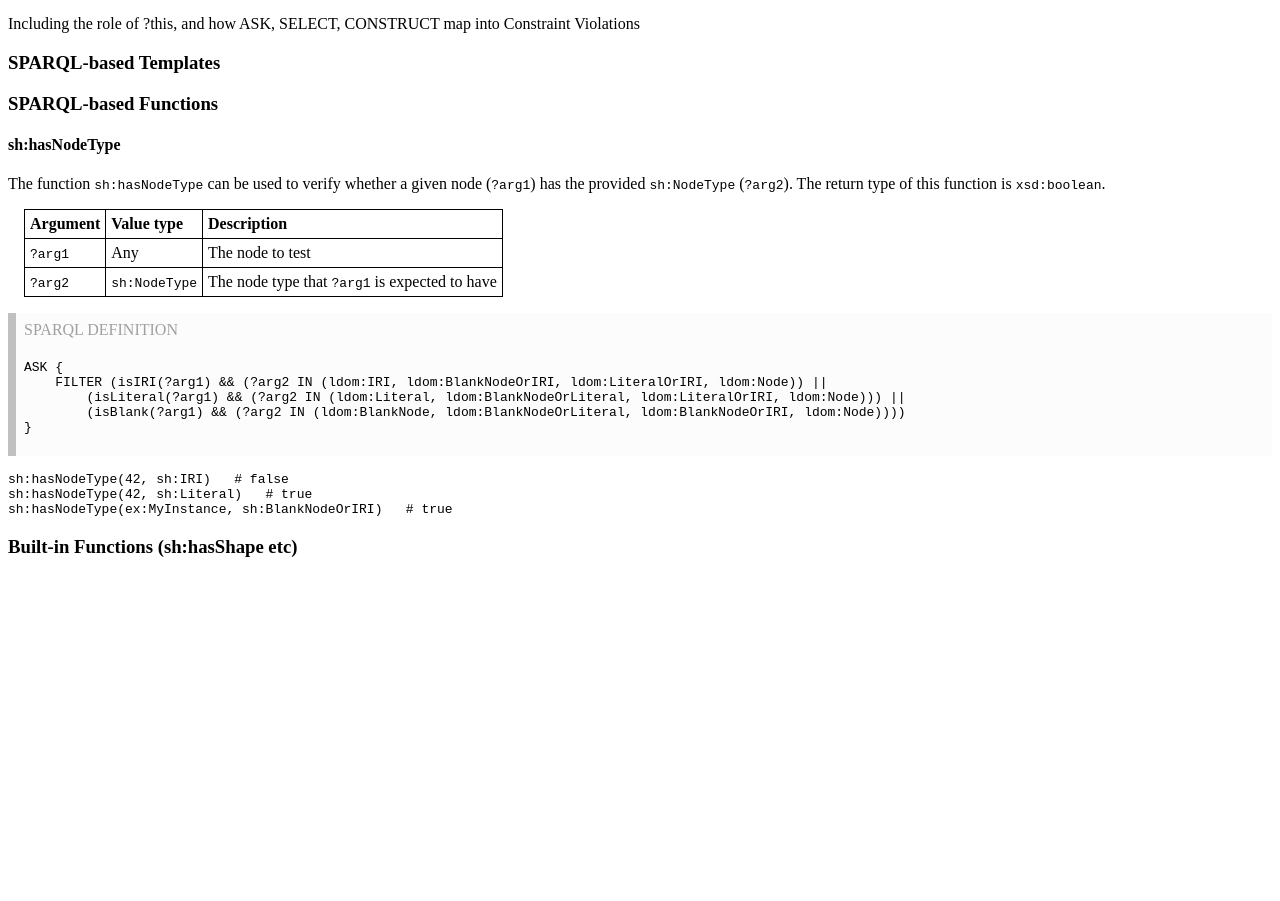
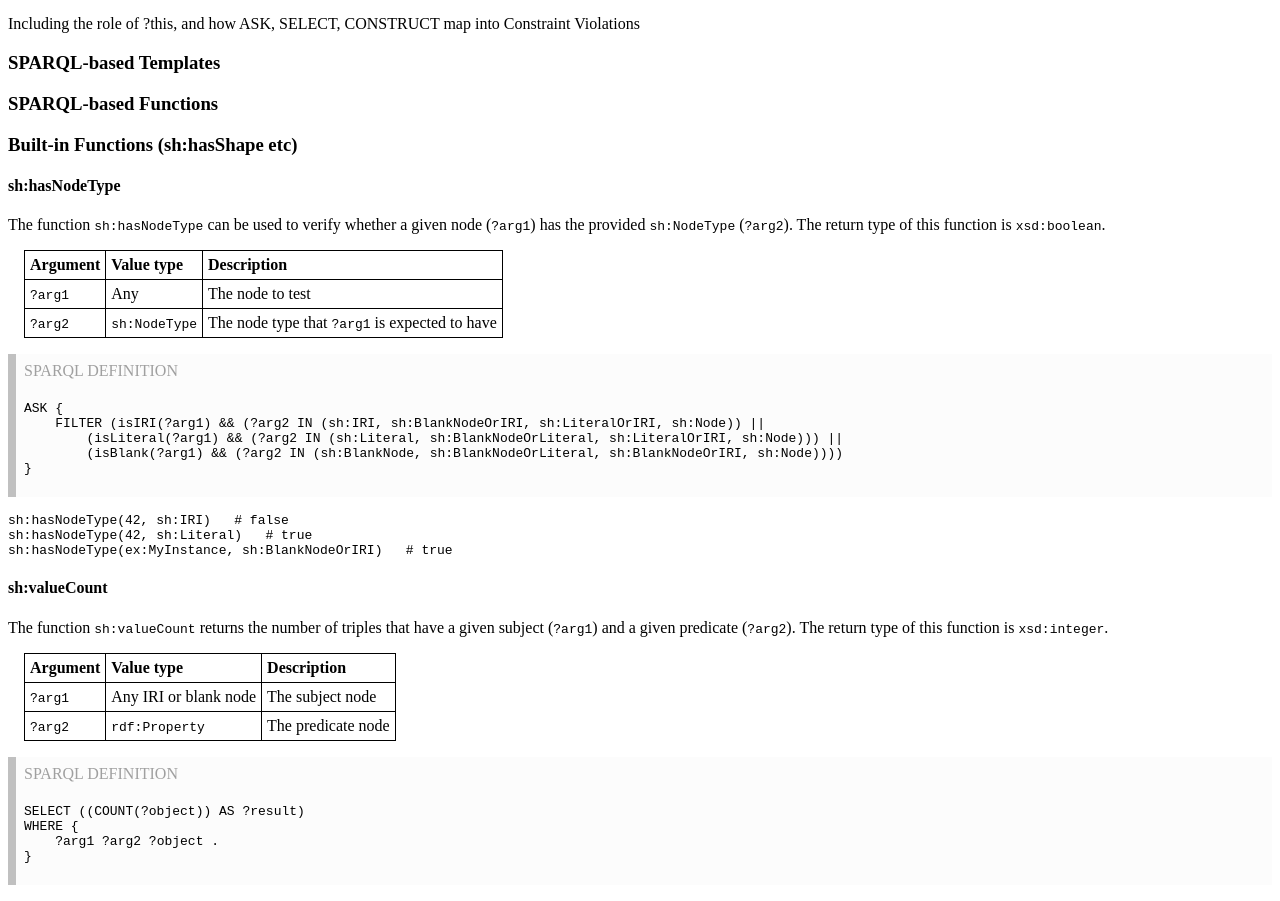
Before and after one commit to w3c/data-shapes, a plain HTML site: page data-shapes-core/index.html in a window 1280 px wide. Shown: the part 10021-10922 px from the top of the page. Before the commit the page ends 10598 px from the top, so only its background shows below. Drawn offline with Linux system fonts and the light colour scheme.

Commit message:
Added sh:valueCount

```diff
--- a/data-shapes-core/index.html
+++ b/data-shapes-core/index.html
@@ -1178,7 +1178,10 @@ ex:NodeTypeShapeExampleInvalidResource
 			</section>
 			<section>
 				<h3>SPARQL-based Functions</h3>
-				<section>
+			</section>
+			<section>
+				<h3>Built-in Functions (sh:hasShape etc)</h3>
+				<section id="function-hasNodeType">
 					<h4>sh:hasNodeType</h4>
 					<p>
 						The function <code>sh:hasNodeType</code> can be used to verify whether a given
@@ -1206,9 +1209,9 @@ ex:NodeTypeShapeExampleInvalidResource
 						<div class="def-header">SPARQL DEFINITION</div>
 <pre class="def-sparql-body">
 ASK {
-	FILTER (isIRI(?arg1) && (?arg2 IN (ldom:IRI, ldom:BlankNodeOrIRI, ldom:LiteralOrIRI, ldom:Node)) ||
-		(isLiteral(?arg1) && (?arg2 IN (ldom:Literal, ldom:BlankNodeOrLiteral, ldom:LiteralOrIRI, ldom:Node))) ||
- 		(isBlank(?arg1) && (?arg2 IN (ldom:BlankNode, ldom:BlankNodeOrLiteral, ldom:BlankNodeOrIRI, ldom:Node))))
+	FILTER (isIRI(?arg1) && (?arg2 IN (sh:IRI, sh:BlankNodeOrIRI, sh:LiteralOrIRI, sh:Node)) ||
+		(isLiteral(?arg1) && (?arg2 IN (sh:Literal, sh:BlankNodeOrLiteral, sh:LiteralOrIRI, sh:Node))) ||
+ 		(isBlank(?arg1) && (?arg2 IN (sh:BlankNode, sh:BlankNodeOrLiteral, sh:BlankNodeOrIRI, sh:Node))))
 }</pre>
 					</div>
 					<pre class="example">
@@ -1217,9 +1220,40 @@ sh:hasNodeType(42, sh:Literal)   # true
 sh:hasNodeType(ex:MyInstance, sh:BlankNodeOrIRI)   # true</pre>
 
 				</section>
-			</section>
-			<section>
-				<h3>Built-in Functions (sh:hasShape etc)</h3>
+				<section id="function-valueCount">
+					<h4>sh:valueCount</h4>
+					<p>
+						The function <code>sh:valueCount</code> returns the number of triples that have
+						a given subject (<code>?arg1</code>) and a given predicate (<code>?arg2</code>).
+						The return type of this function is <code>xsd:integer</code>.
+					</p>
+					<table class="term-table" border="1" cellpadding="5">
+						<tr>
+							<th>Argument</th>
+							<th>Value type</th>
+							<th>Description</th>
+						</tr>
+						<tr>
+							<td><code>?arg1</code></td>
+							<td>Any IRI or blank node</td>
+							<td>The subject node</td>
+						</tr>
+						<tr>
+							<td><code>?arg2</code></td>
+							<td><code>rdf:Property</code></td>
+							<td>The predicate node</td>
+						</tr>
+					</table>
+					<div id="def-valueCount-sparql" class="def def-sparql">
+						<div class="def-header">SPARQL DEFINITION</div>
+<pre class="def-sparql-body">
+SELECT ((COUNT(?object)) AS ?result)
+WHERE {
+	?arg1 ?arg2 ?object .
+}</pre>
+					</div>
+
+				</section>
 			</section>
 		</section>
 
```
